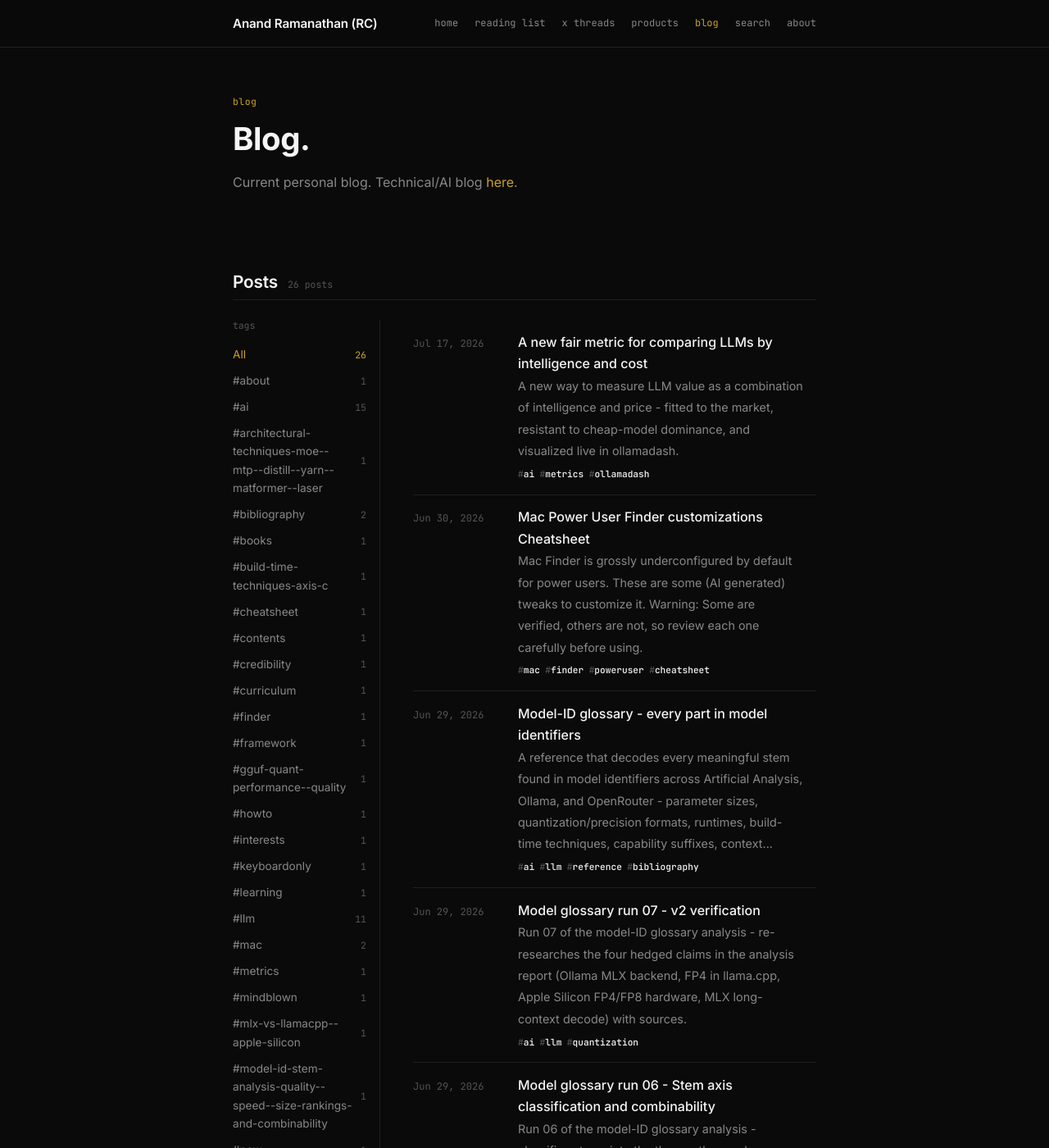
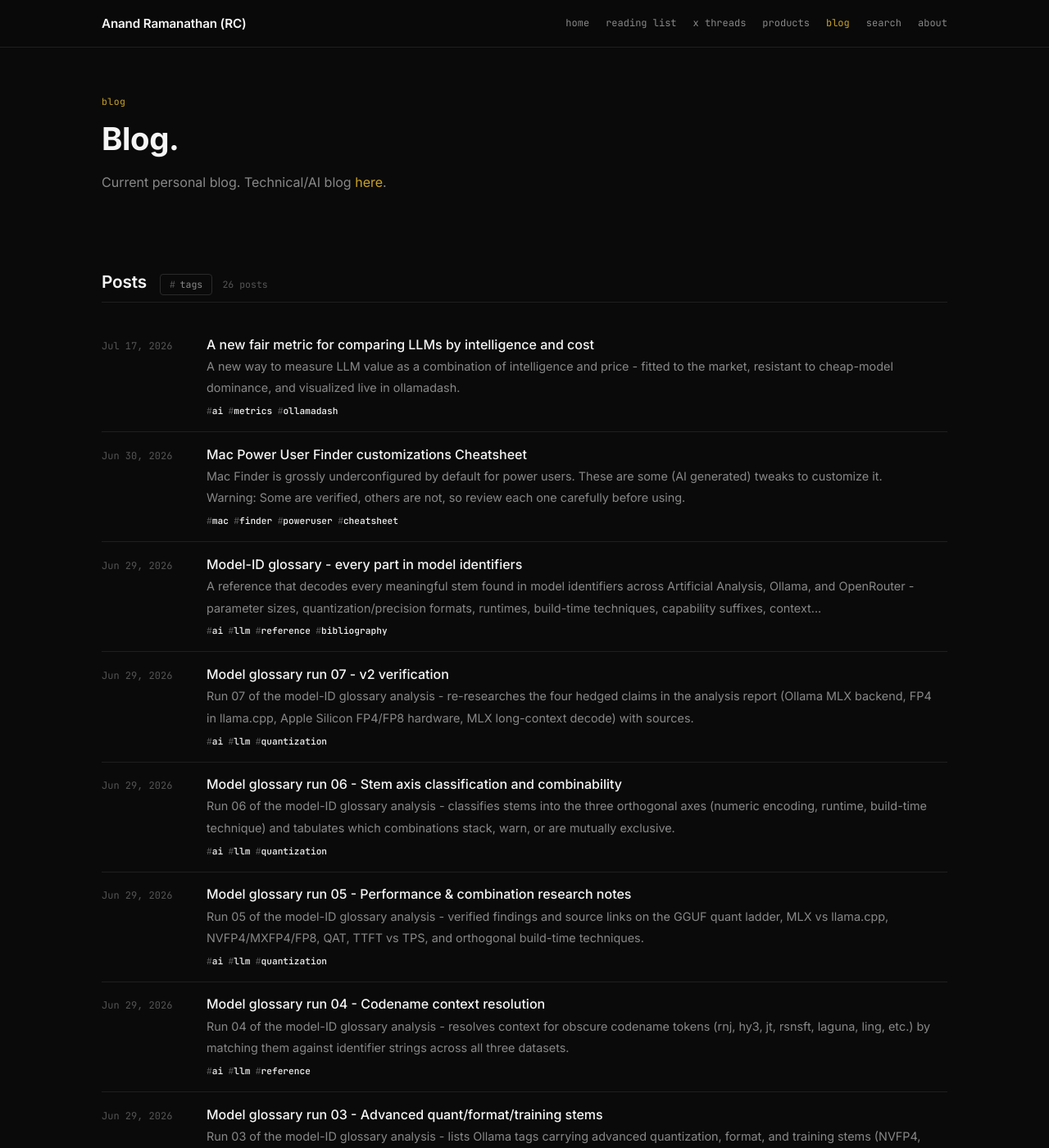
Before and after one commit to rcanand/rcanand.github.io, a Jekyll site: the page built from blog/index.html, in a window 1280 px wide and 1400 px high. Shown: the whole window at 82% size. Built offline with Jekyll 4.4.1, drawn with Linux system fonts in a browser that asks for light colours; some of the changed text lies outside the part shown.

Commit message:
fixed blog list page toggleable tags on left. Wider content overall.

```diff
--- a/_includes/tag_sidebar.html
+++ b/_includes/tag_sidebar.html
@@ -1,6 +1,6 @@
 {% assign active_tag = include.active | default: page.tag %}
 {% assign sorted_tags = site.tags | sort %}
-<aside class="tag-sidebar" aria-label="Tags">
+<aside class="tag-sidebar" id="tag-sidebar" aria-label="Tags">
   <h3 class="tag-sidebar-title">Tags</h3>
   <ul class="tag-list">
     <li class="tag-item{% unless active_tag %} active{% endunless %}">
--- a/assets/css/blog.css
+++ b/assets/css/blog.css
@@ -2,7 +2,7 @@
 
 .blog-layout {
     display: grid;
-    grid-template-columns: 180px 1fr;
+    grid-template-columns: 200px 1fr;
     gap: 2.5rem;
     align-items: start;
 }
@@ -58,6 +58,77 @@
 }
 .tag-list .tag-item.active .tag-count { color: var(--accent); }
 .tag-empty { color: var(--text-faint); font-size: 0.85rem; }
+
+/* Tag tray: on the blog index the sidebar is hidden by default on desktop
+   and slides open like a tray via the toggle button. Mobile keeps the
+   stacked layout (sidebar below the posts list). */
+.tag-tray-toggle { display: none; }
+
+@media (min-width: 761px) {
+    .tag-tray-toggle {
+        display: inline-flex;
+        align-items: center;
+        gap: 0.35rem;
+        margin-left: 0.25rem;
+        padding: 0.28rem 0.7rem;
+        background: transparent;
+        border: 1px solid var(--border-lt);
+        border-radius: 4px;
+        font-family: var(--mono);
+        font-size: 0.72rem;
+        color: var(--text-dim);
+        cursor: pointer;
+        transition: color 0.15s, border-color 0.15s;
+    }
+    .tag-tray-toggle:hover { color: var(--text); border-color: var(--text-faint); }
+    .tag-tray-toggle[aria-expanded="true"] { color: var(--accent); border-color: var(--accent); }
+    .tag-tray-glyph { color: var(--text-faint); transition: color 0.15s; }
+    .tag-tray-toggle[aria-expanded="true"] .tag-tray-glyph { color: var(--accent); }
+
+    .blog-layout.tray-mode {
+        grid-template-columns: auto 1fr;
+        column-gap: 0;
+        transition: column-gap 0.25s ease;
+    }
+    .blog-layout.tray-mode .tag-sidebar {
+        width: 0;
+        padding-right: 0;
+        border-right-width: 0;
+        border-right-color: transparent;
+        overflow: hidden;
+        visibility: hidden;
+        opacity: 0;
+        pointer-events: none;
+        transform: translateX(-0.5rem);
+        transition:
+            width 0.25s ease,
+            padding-right 0.25s ease,
+            border-color 0.2s ease,
+            opacity 0.2s ease,
+            transform 0.25s ease,
+            visibility 0s linear 0.25s;
+    }
+    /* keep inner content at full width so labels don't re-wrap mid-animation */
+    .blog-layout.tray-mode .tag-sidebar > * { width: 11.4rem; }
+    .blog-layout.tray-mode.tray-open { column-gap: 2.5rem; }
+    .blog-layout.tray-mode.tray-open .tag-sidebar {
+        width: 200px;
+        padding-right: 1rem;
+        border-right-width: 1px;
+        border-right-color: var(--border);
+        visibility: visible;
+        opacity: 1;
+        pointer-events: auto;
+        transform: translateX(0);
+        transition:
+            width 0.25s ease,
+            padding-right 0.25s ease,
+            border-color 0.2s ease,
+            opacity 0.2s ease 0.05s,
+            transform 0.25s ease,
+            visibility 0s;
+    }
+}
 
 /* blog list (used in /blog/ and embedded in /) */
 .blog-list { list-style: none; }
--- a/assets/css/style.css
+++ b/assets/css/style.css
@@ -17,7 +17,7 @@
   --accent-med:rgba(201, 162, 39, 0.24);
   --sans:      'Inter', -apple-system, BlinkMacSystemFont, sans-serif;
   --mono:      'JetBrains Mono', ui-monospace, monospace;
-  --max-w:     760px;
+  --max-w:     1080px;
 }
 
 *, *::before, *::after { box-sizing: border-box; margin: 0; padding: 0; }
--- a/blog/index.html
+++ b/blog/index.html
@@ -19,9 +19,10 @@
     <div class="container">
       <div class="sec-head">
         <h2>Posts</h2>
+        <button type="button" id="tag-tray-toggle" class="tag-tray-toggle" aria-expanded="false" aria-controls="tag-sidebar"><span class="tag-tray-glyph" aria-hidden="true">#</span> tags</button>
         <span class="sec-label">{{ site.posts | size }} post{% if site.posts.size != 1 %}s{% endif %}</span>
       </div>
-      <div class="blog-layout">
+      <div class="blog-layout tray-mode" id="blog-layout">
         {% include tag_sidebar.html %}
         <div class="blog-main">
           <ul class="blog-list">
@@ -41,6 +42,43 @@
       </div>
     </div>
   </section>
+
+  <script>
+    (function () {
+      var layout = document.getElementById("blog-layout");
+      var btn = document.getElementById("tag-tray-toggle");
+      if (!layout || !btn) return;
+      var KEY = "blog-tag-tray";
+      function setOpen(open) {
+        layout.classList.toggle("tray-open", open);
+        btn.setAttribute("aria-expanded", open ? "true" : "false");
+        try { localStorage.setItem(KEY, open ? "open" : "closed"); } catch (e) {}
+      }
+      var saved = null;
+      try { saved = localStorage.getItem(KEY); } catch (e) {}
+      if (saved === "open") setOpen(true);
+      btn.addEventListener("click", function () {
+        setOpen(!layout.classList.contains("tray-open"));
+      });
+    })();
+  </script>
+  <noscript>
+    <style>
+      @media (min-width: 761px) {
+        .blog-layout.tray-mode { column-gap: 2.5rem; }
+        .blog-layout.tray-mode .tag-sidebar {
+          width: 200px;
+          padding-right: 1rem;
+          border-right-width: 1px;
+          border-right-color: var(--border);
+          visibility: visible;
+          opacity: 1;
+          pointer-events: auto;
+          transform: none;
+        }
+      }
+    </style>
+  </noscript>
 
   <section>
     <div class="container">
```
